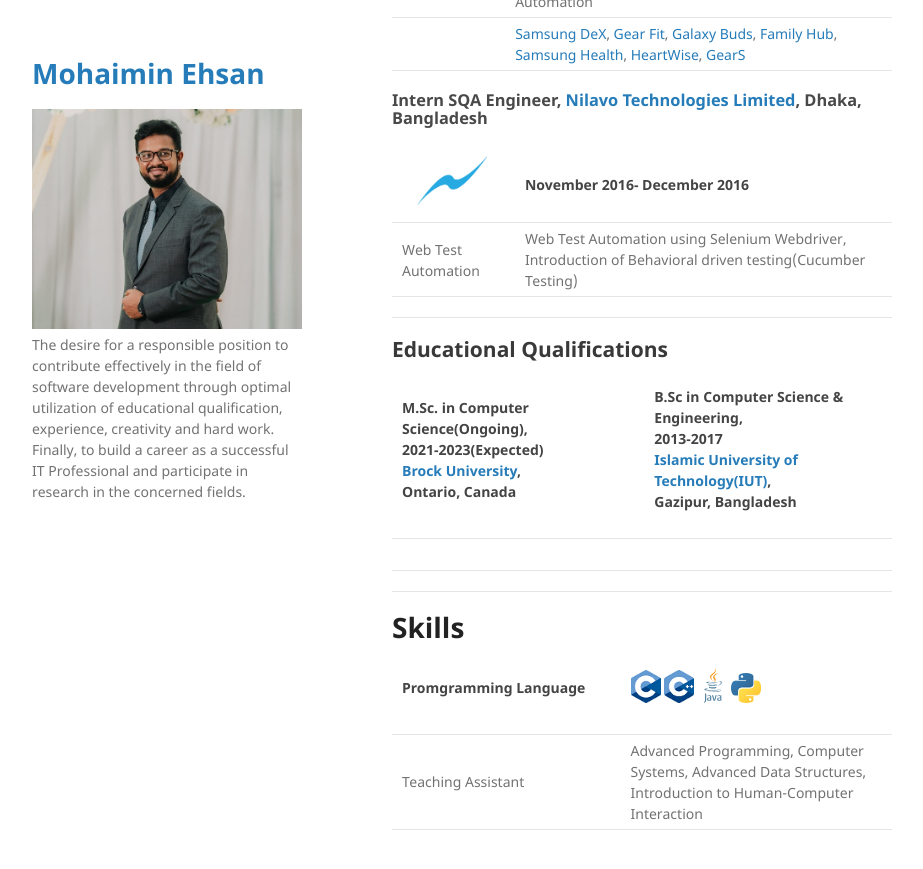
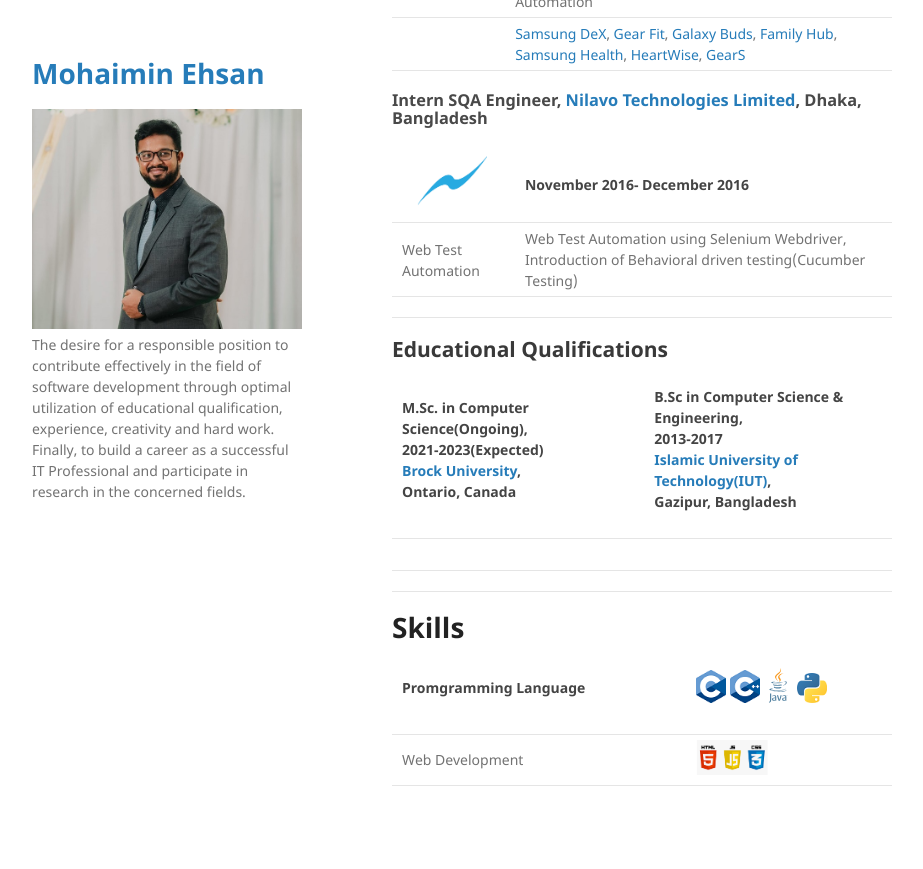
Before and after one commit to MohaiminEhsan/Homepage, a Jekyll site: the page built from index.md, in a window 1280 px wide and 900 px high, scrolled down 1013 px. Shown: the top 869 px of the window, without its empty margins (178-1101 px from the left). Built offline with Jekyll 4.4.1, drawn with Linux system fonts in a browser that asks for light colours; our own code applies the rules of GitHub Pages for plain Markdown files.

Commit message:
Update index.md

```diff
--- a/index.md
+++ b/index.md
@@ -75,4 +75,4 @@ layout: default
 
 | Promgramming Language <img width=350/> | <img src="assets/img/C.png?raw=true" width="30"/> <img src="assets/img/C++.png?raw=true" width="30"/> <img src="assets/img/java.svg?raw=true" height="35" width="30"/> <img src="assets/img/python.png?raw=true" width="30"/> <img width=350/> |
 |:-------------|:------------------|
-| Teaching Assistant | Advanced Programming, Computer Systems, Advanced Data Structures, Introduction to Human-Computer Interaction |
+| Web Development | <img src="assets/img/Web.png?raw=true" height="35"/> |
```
